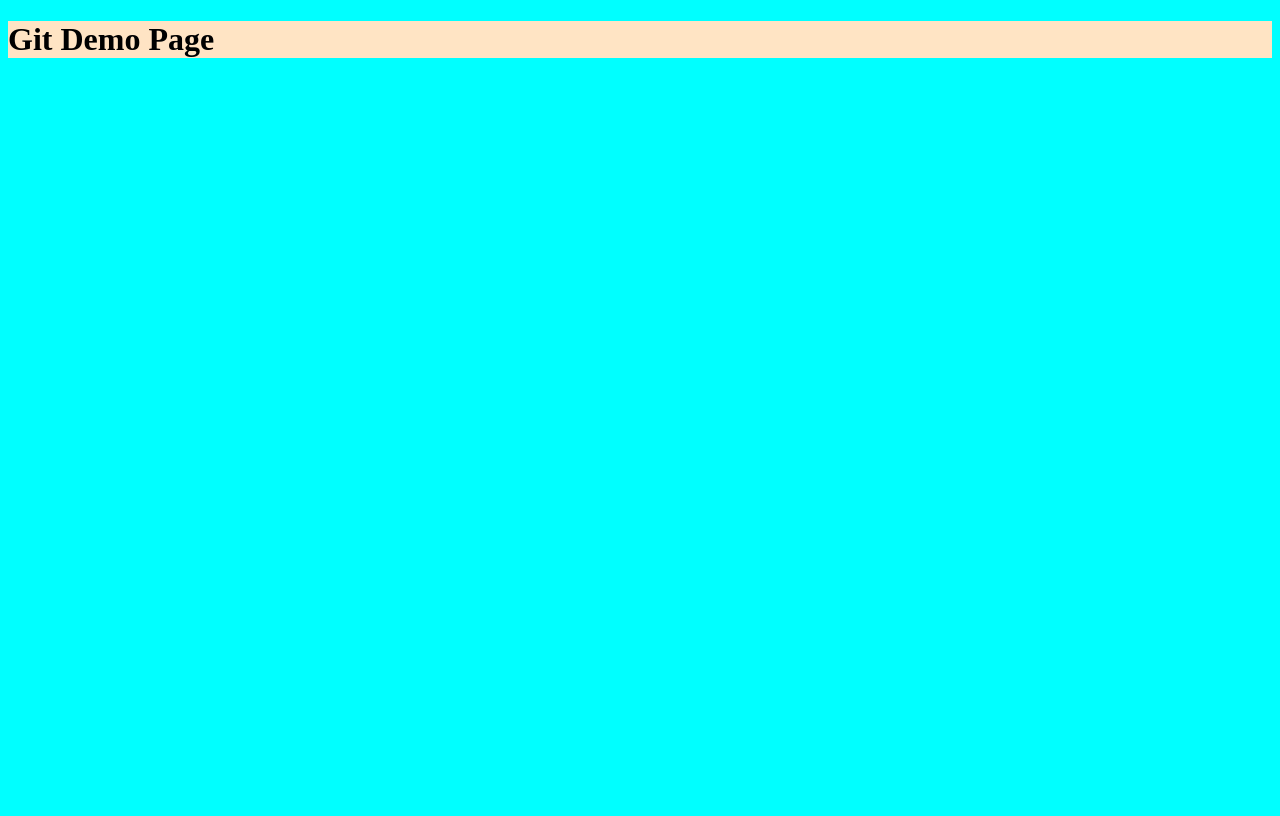
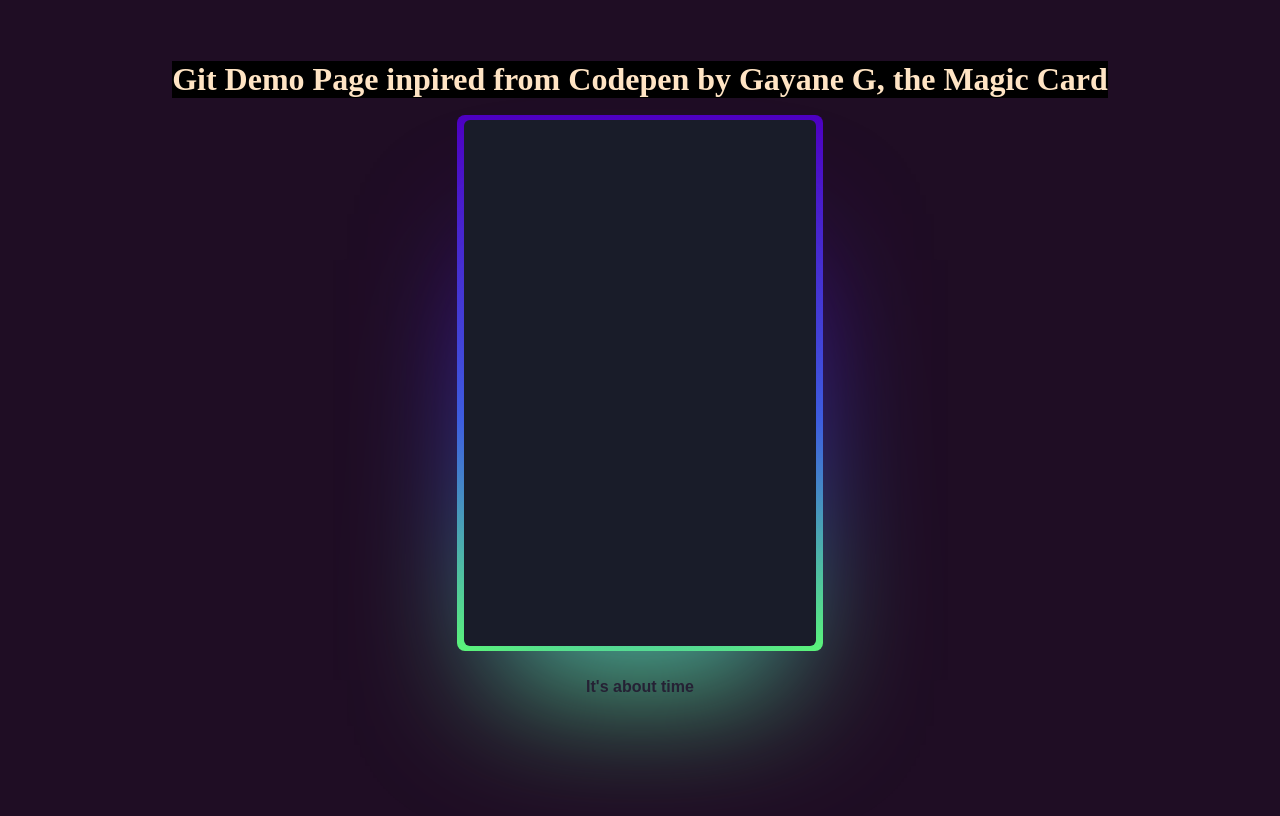
Before and after one commit to RamonMarcu/git-demo-page, a plain HTML site: page index.html in a window 1280 px wide. Drawn offline with Linux system fonts and the light colour scheme.

Commit message:
few changes

```diff
--- a/index.html
+++ b/index.html
@@ -8,7 +8,12 @@
     <link rel="stylesheet" href="style.css">
 </head>
 <body>
-    <h1>Git Demo Page</h1>
+    <h1>Git Demo Page inpired from Codepen by Gayane G, the Magic Card</h1>
+    <div class="card">
+        Kind reminder: drink more water.
+      </div>
+
+      <a href="https://mythrillfiction.com/" target="_blank">It's about time</a>
 
     <script src="app.js"></script>
 
--- a/style.css
+++ b/style.css
@@ -3,5 +3,110 @@ body {
 }
 
 h1 {
-    background-color: bisque;
+    background-color: black;
+    color: bisque;
 }
+
+
+@property --rotate {
+    syntax: "<angle>";
+    initial-value: 132deg;
+    inherits: false;
+  }
+
+  :root {
+    --card-height: 65vh;
+    --card-width: calc(var(--card-height) / 1.5);
+  }
+
+
+  body {
+    min-height: 100vh;
+    background: #1f0d24;
+    display: flex;
+    align-items: center;
+    flex-direction: column;
+    padding-top: 2rem;
+    padding-bottom: 2rem;
+    box-sizing: border-box;
+  }
+
+
+  .card {
+    background: #191c29;
+    width: var(--card-width);
+    height: var(--card-height);
+    padding: 3px;
+    position: relative;
+    border-radius: 6px;
+    justify-content: center;
+    align-items: center;
+    text-align: center;
+    display: flex;
+    font-size: 1.5em;
+    color: rgba(0, 172, 251, 0);
+    cursor: pointer;
+    font-family: cursive;
+  }
+
+  .card:hover {
+    color: rgb(88 199 250 / 100%);
+    transition: color 1s;
+  }
+  .card:hover:before, .card:hover:after {
+    animation: none;
+    opacity: 0;
+  }
+
+
+  .card::before {
+    content: "";
+    width: 104%;
+    height: 102%;
+    border-radius: 8px;
+    background-image: linear-gradient(
+      var(--rotate)
+      , #5dff70, #3c67e3 43%, #4e00c2);
+      position: absolute;
+      z-index: -1;
+      top: -1%;
+      left: -2%;
+      animation: spin 2.5s linear infinite;
+  }
+
+  .card::after {
+    position: absolute;
+    content: "";
+    top: calc(var(--card-height) / 6);
+    left: 0;
+    right: 0;
+    z-index: -1;
+    height: 100%;
+    width: 100%;
+    margin: 0 auto;
+    transform: scale(0.8);
+    filter: blur(calc(var(--card-height) / 6));
+    background-image: linear-gradient(
+      var(--rotate)
+      , #5dff80, #3c67e3 43%, #4e00c2);
+      opacity: 1;
+    transition: opacity .5s;
+    animation: spin 2.5s linear infinite;
+  }
+
+  @keyframes spin {
+    0% {
+      --rotate: 0deg;
+    }
+    100% {
+      --rotate: 360deg;
+    }
+  }
+
+  a {
+    color: #252134;
+    text-decoration: none;
+    font-family: sans-serif;
+    font-weight: bold;
+    margin-top: 2rem;
+  }
```
